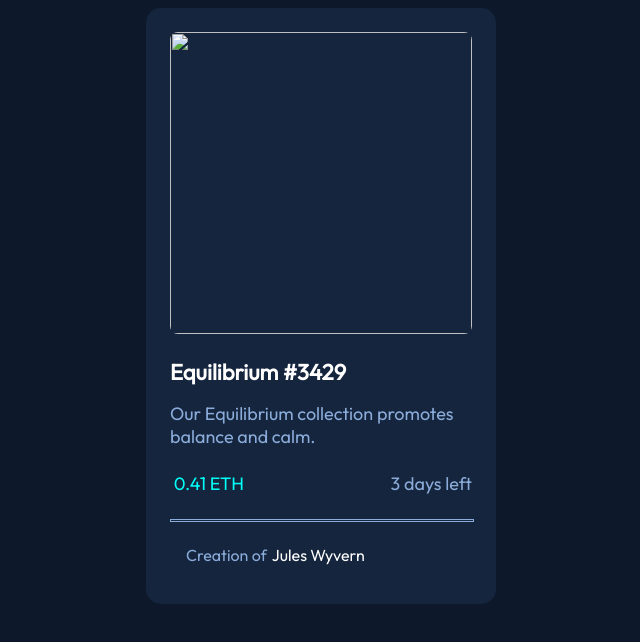
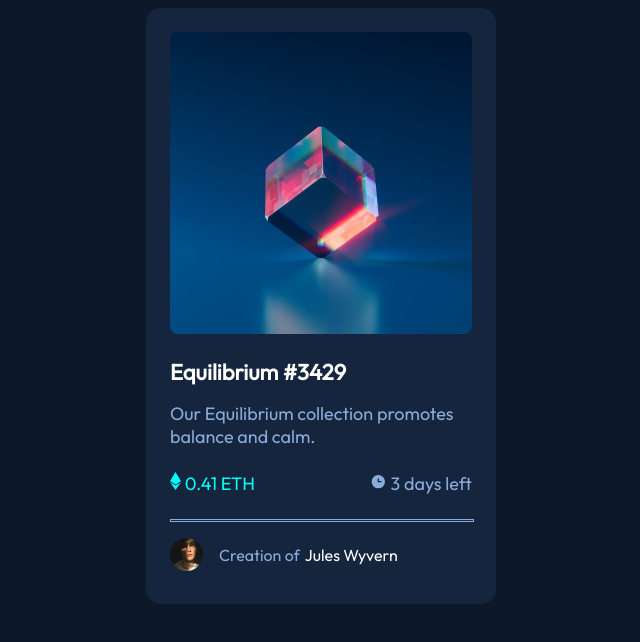
Before and after one commit to nasa17/nft, a plain HTML site: page bitcamp-project-2.html in a window 1280 px wide. Shown: the whole page, without its empty margins (319-959 px from the left). Drawn offline with Linux system fonts and the light colour scheme.

Commit message:
Update bitcamp-project-2.html

```diff
--- a/bitcamp-project-2.html
+++ b/bitcamp-project-2.html
@@ -15,12 +15,12 @@
 <body>
     <div id="Card">
         <div class="CardDiv">
-            <img class="mainImg" src="./nft-preview-card-component/images/image-equilibrium.jpg" alt="">
+            <img class="mainImg" src="./image-equilibrium.jpg" alt="">
             <div class="overlay">
 
             </div>
             <div class="IconView">
-                <img class="iconImg" src="./nft-preview-card-component/images/icon-view.svg" alt="">
+                <img class="iconImg" src="./icon-view.svg" alt="">
             </div>
         </div>
         <div class="Texts">
@@ -36,18 +36,18 @@
             </div>
             <div class="Indicator">
                 <div class="Heading3">
-                    <img src="./nft-preview-card-component/images/icon-ethereum.svg" alt="">
+                    <img src="./icon-ethereum.svg" alt="">
                     <a> 0.41 ETH </a>
                 </div>
                 <div class="Heading4">
-                    <img src="./nft-preview-card-component/images/icon-clock.svg" alt="">
+                    <img src="./icon-clock.svg" alt="">
                     <a> 3 days left </a>
                 </div>
             </div>
             <div class="Line">
             </div>
             <div class="Footer">
-                <img class="AvatarImg" src="./nft-preview-card-component/images/image-avatar.png" alt="">
+                <img class="AvatarImg" src="./image-avatar.png" alt="">
                 <a class="FText1"> Creation of </a>
                 <a class="FText2"> Jules Wyvern </a>
             </div>
```
